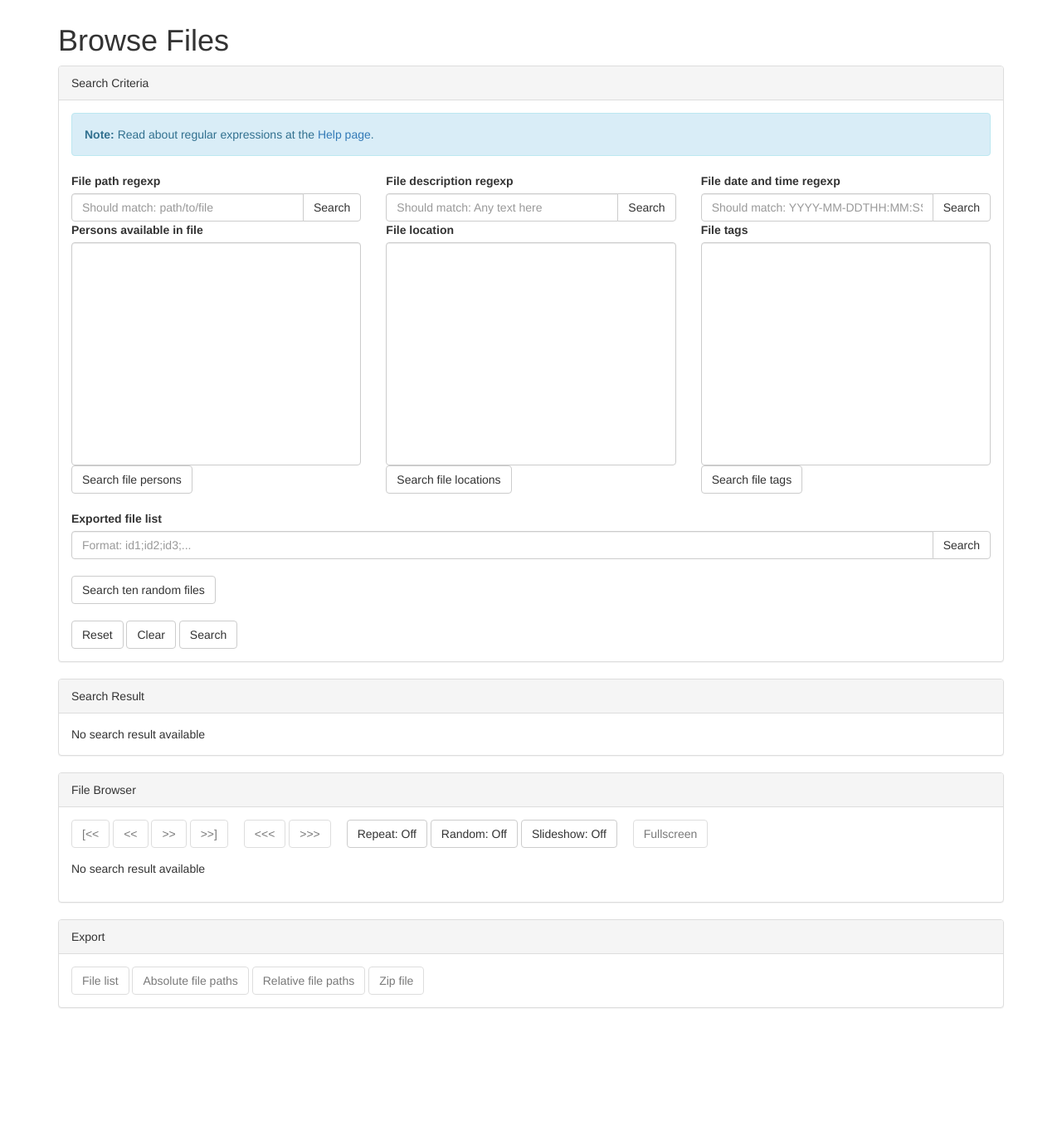
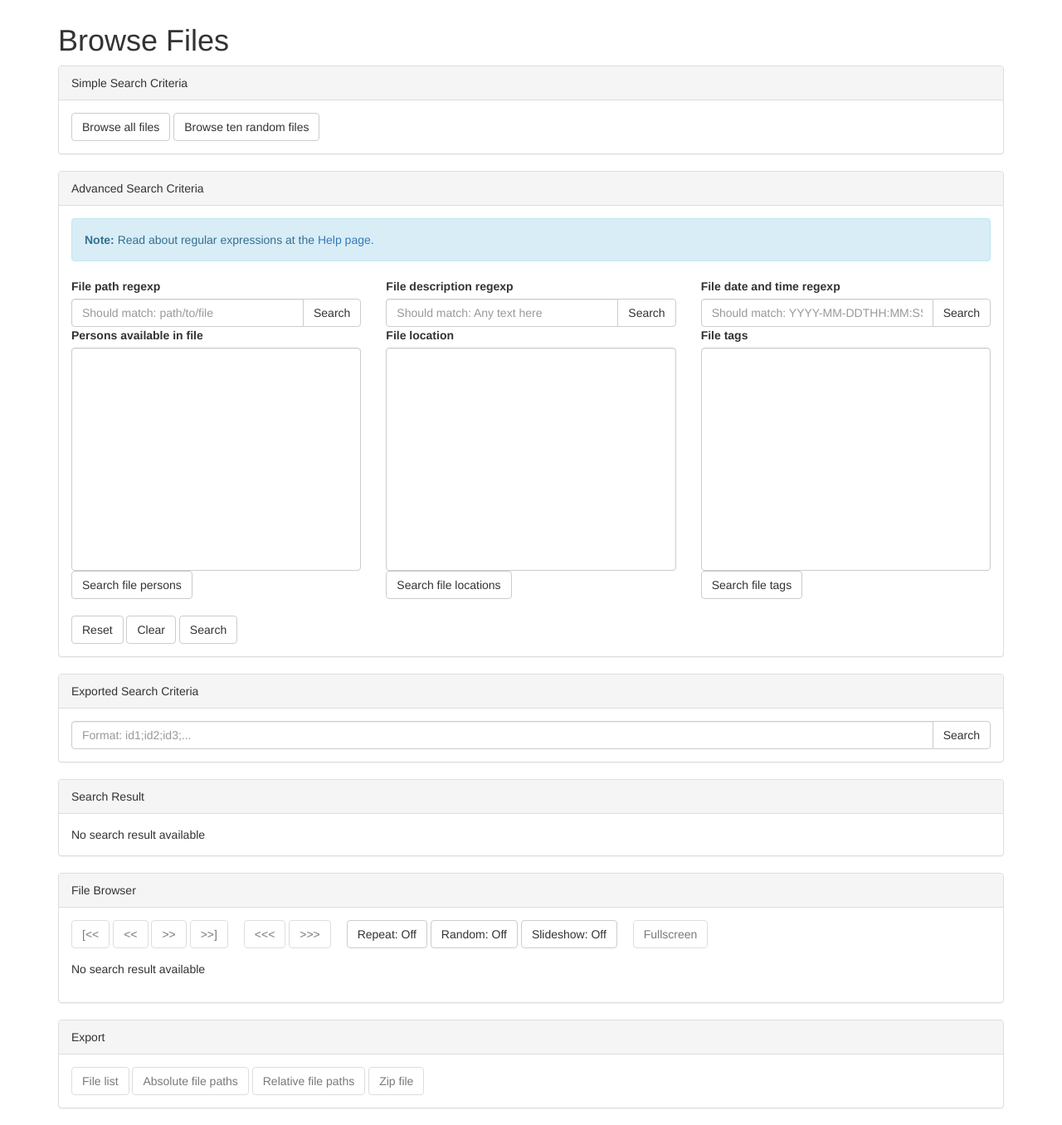
Before and after one commit to ponmar/filedb, a Python web app: template templates/browse.html in a window 1280 px wide. Shown: the part 51-1407 px from the top of the page at 83% size. Before the commit the page ends 1266 px from the top, so only its background shows below. Run offline with Jinja, Linux system fonts and the light colour scheme; the template is opened without the code that fills it, so the values that code supplies are empty.

Commit message:
Rearranging the browse files page and new button for browsing all files

```diff
--- a/static/filedb.js
+++ b/static/filedb.js
@@ -308,6 +308,10 @@ function filedb_init_browse_page(){
 
     $("#exported_list_of_files_button").click(function(){
         search_files_by_file_list();
+    });
+
+    $("#search_all_files_button").click(function(){
+        search_all_files();
     });
 
     $("#search_ten_random_files_button").click(function(){
@@ -1333,6 +1337,15 @@ function search_files_by_file_list(){
     });
 }
 
+function search_all_files(){
+    clear_previous_search();
+    var url = '/api/files';
+    $.getJSON(url, function(result){
+        update_search_result(result);
+        show_slideshow();
+    });
+}
+
 function search_files_by_random(numfiles){
     clear_previous_search();
     $.getJSON('/api/randomfiles/' + numfiles, function(result){
--- a/templates/browse.html
+++ b/templates/browse.html
@@ -23,7 +23,15 @@ $(document).ready(function(){
 <h1>Browse Files</h1>
 
 <div class="panel panel-default">
-  <div class="panel-heading">Search Criteria</div>
+  <div class="panel-heading">Simple Search Criteria</div>
+  <div class="panel-body">
+    <button type="button" class="btn btn-default" id="search_all_files_button" title="">Browse all files</button>
+    <button type="button" class="btn btn-default" id="search_ten_random_files_button" title="">Browse ten random files</button>
+  </div>
+</div>
+
+<div class="panel panel-default">
+  <div class="panel-heading">Advanced Search Criteria</div>
   <div class="panel-body">
     <div class="alert alert-info" role="alert"><strong>Note:</strong> Read about regular expressions at the <a href="{{ url_for('app_help') }}#regexp">Help page</a>.</div>
     <div class="row">
@@ -74,21 +82,21 @@ $(document).ready(function(){
     </div>
 
     <br>
-    <label for="file_path_regexp_filter">Exported file list</label>
+    <button type="button" class="btn btn-default" id="reset_search_criteria_button" title="Reset search criteria">Reset</button>
+    <button type="button" class="btn btn-default" id="clear_search_button" title="Clear previous search result">Clear</button>
+    <button type="button" class="btn btn-default" id="search_files_by_all_button" title="Make a new search">Search</button>
+  </div>
+</div>
+
+<div class="panel panel-default">
+  <div class="panel-heading">Exported Search Criteria</div>
+  <div class="panel-body">
     <div class="input-group">
       <input type="text" class="form-control" placeholder="Format: id1;id2;id3;..." id="exported_list_of_files_input">
       <span class="input-group-btn">
       <button type="button" class="btn btn-default" id="exported_list_of_files_button">Search</button>
       </span>
     </div>
-
-    <br>
-    <button type="button" class="btn btn-default" id="search_ten_random_files_button" title="">Search ten random files</button>
-
-    <br><br>
-    <button type="button" class="btn btn-default" id="reset_search_criteria_button" title="Reset search criteria">Reset</button>
-    <button type="button" class="btn btn-default" id="clear_search_button" title="Clear previous search result">Clear</button>
-    <button type="button" class="btn btn-default" id="search_files_by_all_button" title="Make a new search">Search</button>
   </div>
 </div>
 
```
